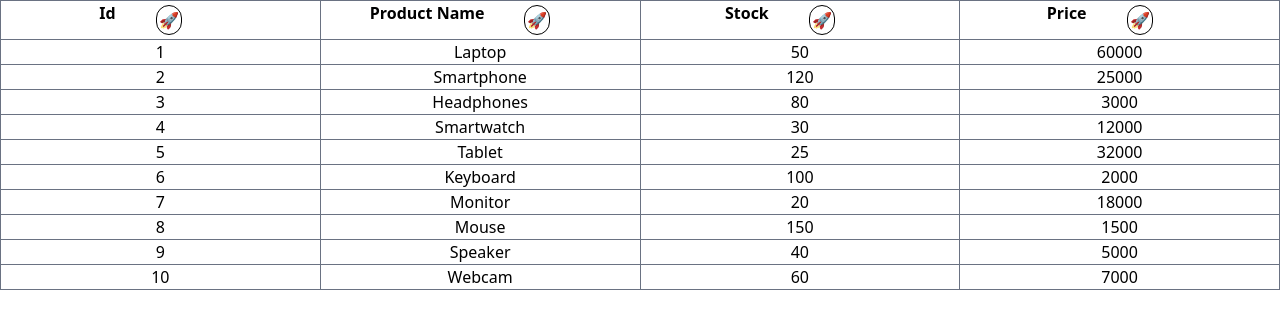
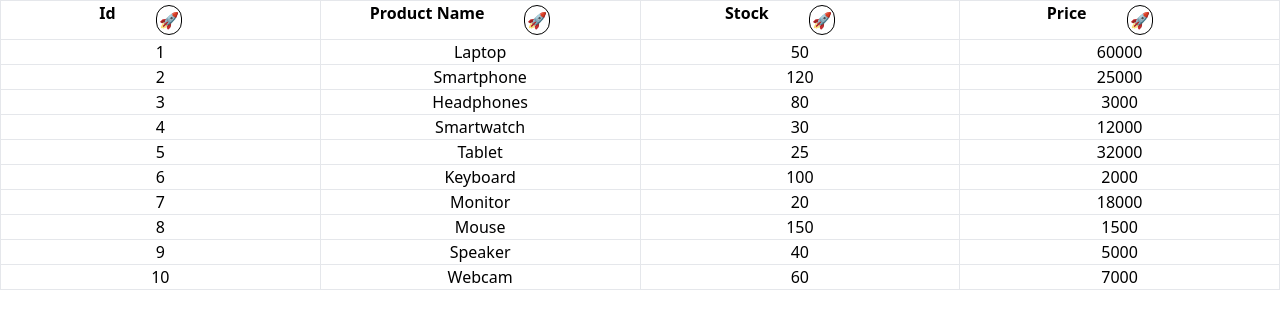
Before and after one commit to KaranSapra124/Ts-Table, a React (Vite) app: page / in a window 1280 px wide. Shown: the top 328 px of the page. Built offline with nearby package versions, Linux system fonts and the light colour scheme.

Commit message:
Made Table More Dynamic

```diff
--- a/src/Components/Table.tsx
+++ b/src/Components/Table.tsx
@@ -36,24 +36,24 @@ const Table = <T extends Record<string, any>, U extends string>({
   };
   return (
     <>
-      <table className="border w-screen">
+      <table className="border lg:w-screen">
         <tr>
           {headerData?.map((elem, index: number) => {
             return (
               <th
-                className="border w-52  text-center border-gray-500"
+                className="border w-52  text-center border-gray-200"
                 key={index}
               >
                 <div className="flex justify-center">
                   {elem}
-                  {elem !== "Name" && elem !== "Last Name" && (
+                  {/* {elem !== "Name" && elem !== "Last Name" && ( */}
                     <button
                       onClick={() => handleFilters(elem)}
                       className="border mx-10 p-0.5 rounded-full m-1"
                     >
                       🚀
                     </button>
-                  )}
+                  {/* )} */}
                 </div>
               </th>
             );
@@ -68,7 +68,7 @@ const Table = <T extends Record<string, any>, U extends string>({
                     {Object.keys(key).map((elem) => (
                       <td
                         key={elem}
-                        className="border border-gray-500 text-center"
+                        className="border border-gray-200 text-center"
                       >
                         {(key as Record<string, any>)[elem] || "N/A"}
                       </td>
@@ -78,7 +78,7 @@ const Table = <T extends Record<string, any>, U extends string>({
               } else {
                 return (
                   <tr key={index}>
-                    <td className="border border-gray-500 text-center">
+                    <td className="border border-gray-200 text-center">
                       {key}
                     </td>
                   </tr>
```
